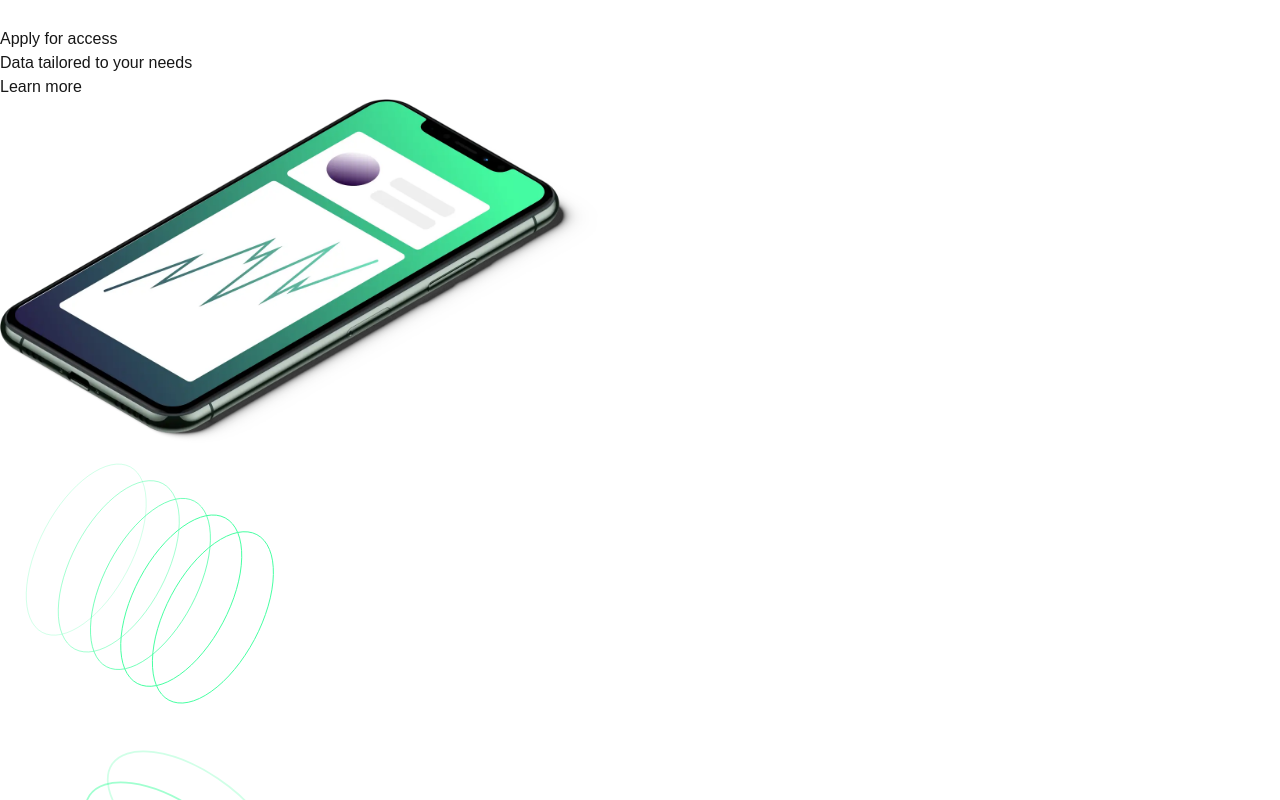
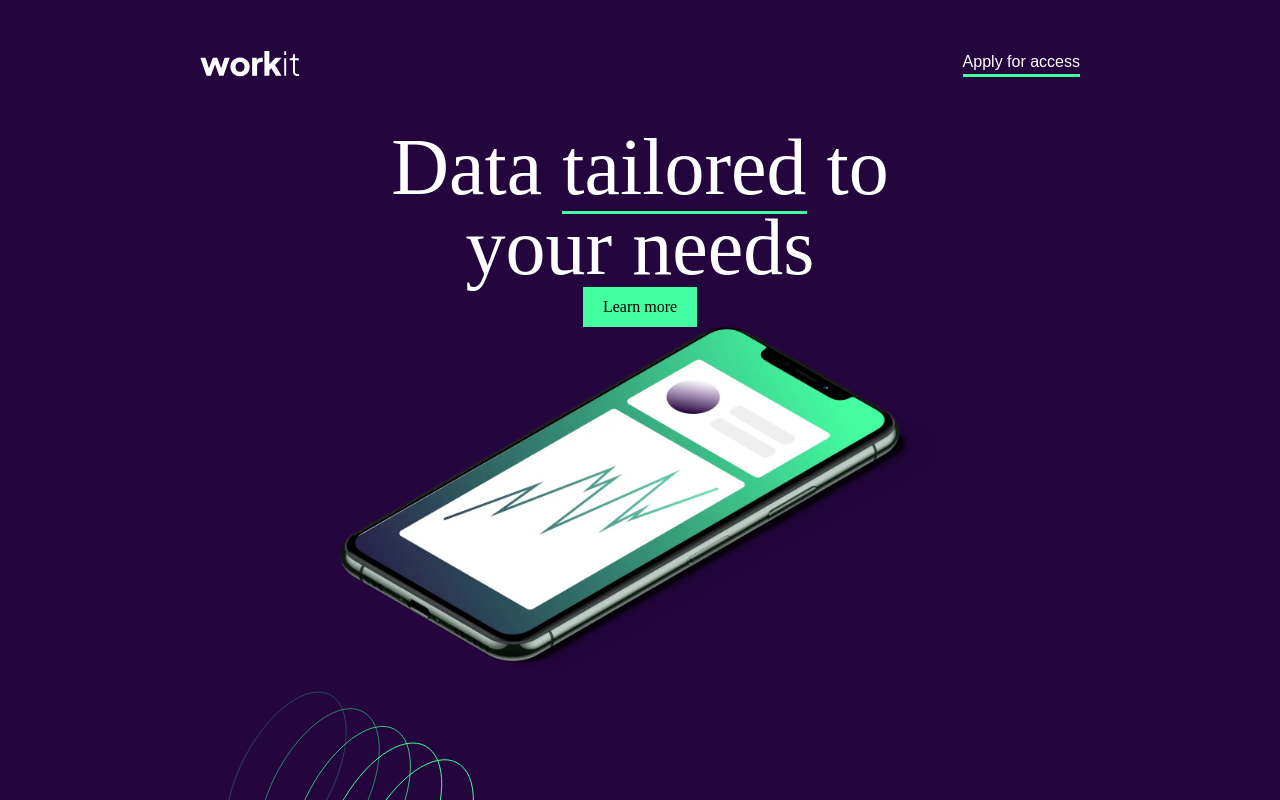
Before and after one commit to AlvinAbiliuse/my-app, a Next.js app: page /frontendmentor/newbie/workitlandingpage in a window 1280 px wide. Shown: the top 800 px of the page. Built offline with nearby package versions, Linux system fonts and the light colour scheme; a web font is replaced by a local one.

Commit message:
progress

```diff
--- a/app/frontendmentor/newbie/workitlandingpage/page.tsx
+++ b/app/frontendmentor/newbie/workitlandingpage/page.tsx
@@ -1,4 +1,5 @@
 import Image from "next/image";
+import "./styles.css";
 
 function HeroNav() {
 	return (
--- /dev/null
+++ b/app/frontendmentor/newbie/workitlandingpage/styles.css
@@ -0,0 +1,53 @@
+@font-face {
+	font-family: Fraunces;
+	src: url("/workitAssets/fonts/faunces/static/Fraunces_144pt-SemiBold.ttf");
+}
+
+#workit {
+	font-family: Fraunces, serif;
+	--purple-900: #24053e;
+	--white: #ffffff;
+	--green: #44ffa1;
+	background-color: var(--white);
+	color: black;
+	.heroNav {
+		padding: 50px 200px;
+		background-color: var(--purple-900);
+		color: var(--white);
+	}
+	.nav {
+		font-family: sans-serif;
+		width: 100%;
+		display: flex;
+		justify-content: space-between;
+	}
+	.nav a {
+		font-family: sans-serif;
+		font-weight: 500;
+		border-bottom: 3px solid var(--green);
+	}
+
+	h1 {
+		max-width: 630px;
+		text-align: center;
+		margin: 0 auto;
+		margin-top: 50px;
+		font-size: 80px;
+		line-height: 100%;
+		font-weight: normal;
+	}
+	h1 span {
+		border-bottom: 3px solid var(--green);
+	}
+	button {
+		display: block;
+		margin: 0 auto;
+		padding: 8px 20px;
+		background-color: var(--green);
+		color: black;
+	}
+
+	.heroImage {
+		margin: 0 auto;
+	}
+}
--- a/app/globals.css
+++ b/app/globals.css
@@ -26,5 +26,4 @@
 body {
 	background: var(--background);
 	color: var(--foreground);
-  font-family: Arial, Helvetica, sans-serif;
 }
```
Also changed, not shown: 1 other file (tests, documents, lock files or other folders). Lines whose indentation alone changed are shown as unchanged.
